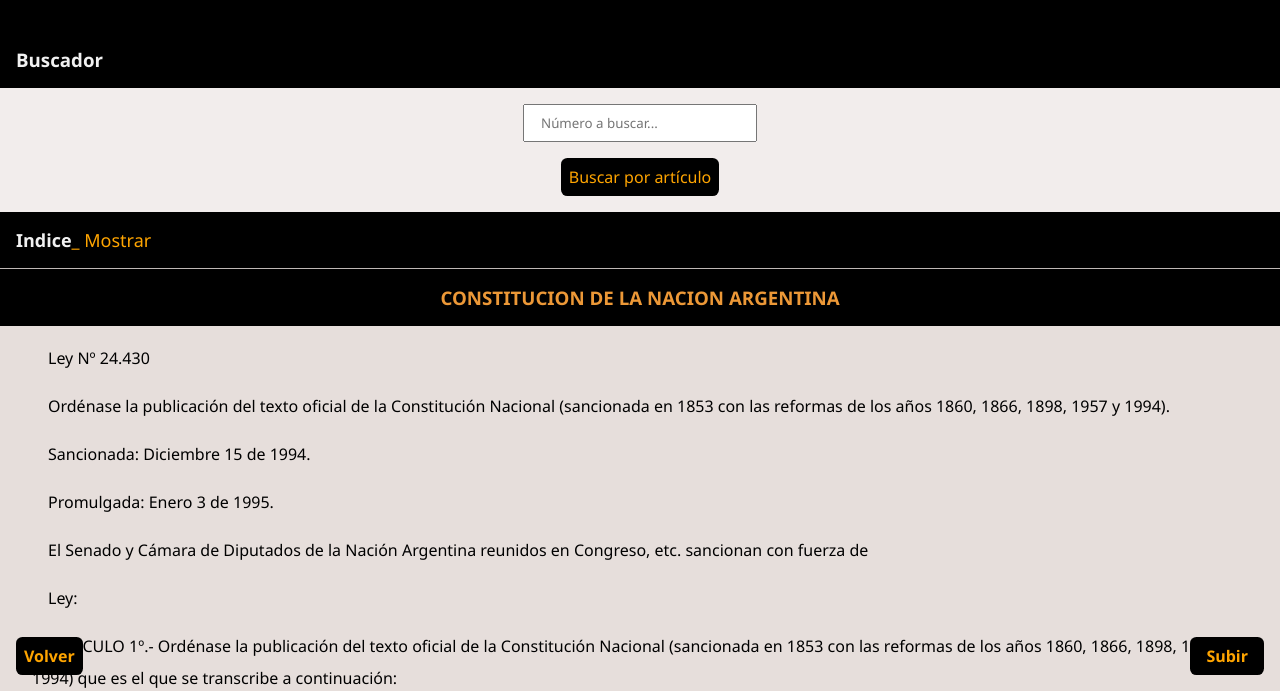
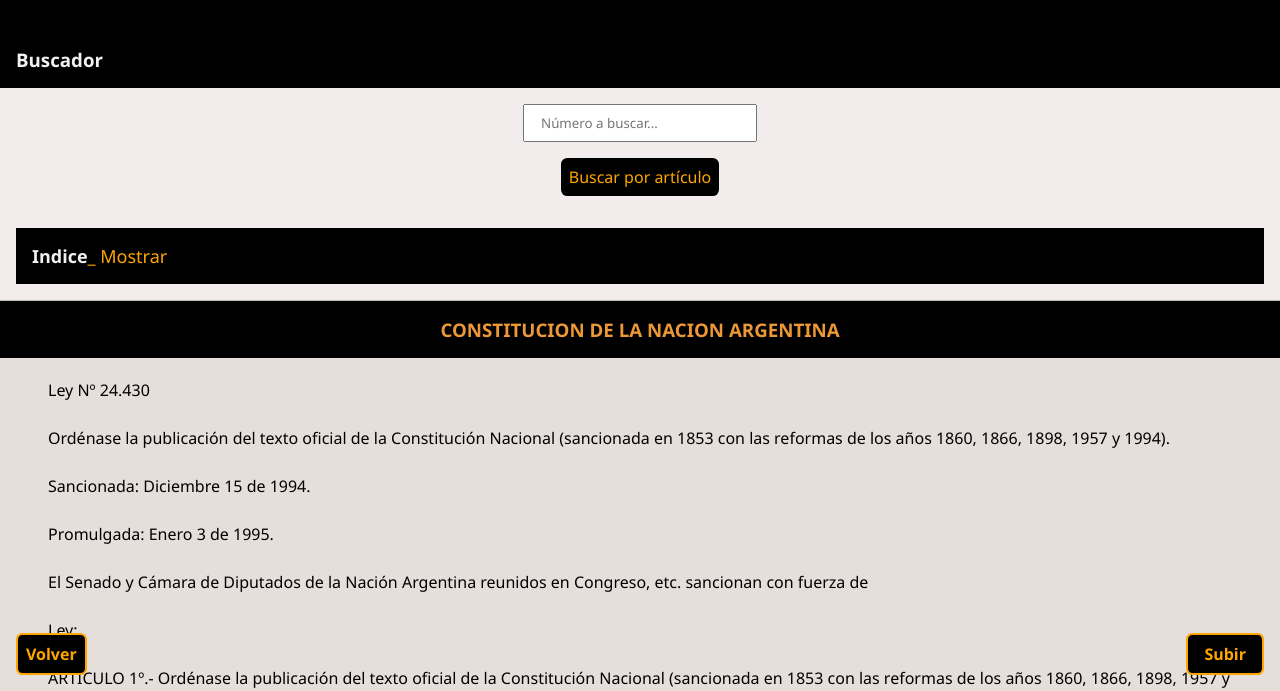
Before and after one commit to RodrigoAQuiroga/astrea, a plain HTML site: page res/res_lex/cn.html in a window 1280 px wide. Shown: the part 109-800 px from the top of the page. Drawn offline with Linux system fonts and the light colour scheme.

Commit message:
style: minor changes

```diff
--- a/res/res_lex/reset_lex.css
+++ b/res/res_lex/reset_lex.css
@@ -43,7 +43,9 @@ nav input {
 
 nav details {
     text-align: justify;
-
+    max-height: 50dvh;
+    overflow: auto;
+    margin: 1rem;
 }
 
 
@@ -120,6 +122,7 @@ header a {
     margin: 1rem;
     padding: 0.5rem;
     font-weight: 700;
+    border: solid 2px orange;
 }
 
 main {
@@ -149,6 +152,7 @@ header a::before {
     color: orange;
     padding: 0.5rem 1rem;
     border-radius: 0.4rem;
+
 }
 
 .top::before {
--- a/res/styles/style.css
+++ b/res/styles/style.css
@@ -117,6 +117,10 @@ main {
 
 }
 
+a{
+    font-weight: 500;
+}
+
 .card-lex {
     overflow: auto;
     max-height: 51dvh;
@@ -199,7 +203,7 @@ main {
 .card-docs-content p {
     padding: 2rem;
     text-align: justify;
-    font-weight: normal;
+    font-weight: 500;
 
 }
 
```
